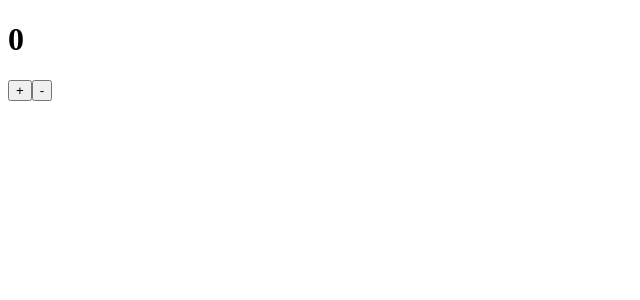
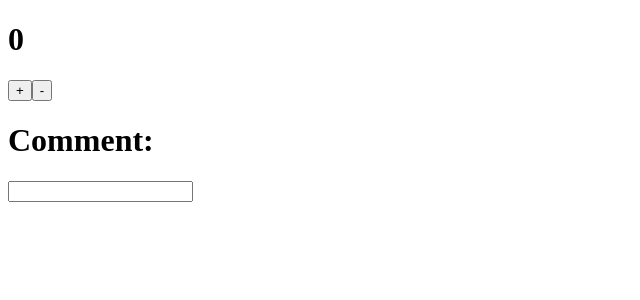
Before and after one commit to AleksandrVishniakov/Isphera-prj, a React (Create React App) app in the folder React-App/my-app/: page / in a window 1280 px wide. Shown: the top 300 px of the page, without its empty margins (0-640 px from the left). Built offline with nearby package versions, Linux system fonts and the light colour scheme.

Commit message:
added jsx component

```diff
--- a/React-App/my-app/src/App.js
+++ b/React-App/my-app/src/App.js
@@ -1,13 +1,14 @@
 import { useState } from "react";
+import AmountSelector from "./components/AmountSelector";
 
 function App() {
-  const [bet, setBet] = useState(0)
+  const [comment, setComment] = useState("")
 
   return (
     <div className="App">
-      <h1>{bet}</h1>
-      <button onClick={() => setBet(bet+1)}>+</button>
-      <button onClick={() => setBet(bet-1)}>-</button>
+      <AmountSelector/>
+      <h1>Comment: {comment}</h1>
+      <input type="text" value={comment} onChange={event => setComment(event.target.value)}></input>
     </div>
   );
 }
--- /dev/null
+++ b/React-App/my-app/src/components/AmountSelector.jsx
@@ -0,0 +1,16 @@
+import { useState } from "react";
+
+const AmountSelector = () => {
+  const [bet, setBet] = useState(0)
+
+  return (
+    <div>
+
+      <h1>{bet}</h1>
+      <button onClick={() => setBet(bet+1)}>+</button>
+      <button onClick={() => setBet(bet-1)}>-</button>
+    </div>
+  );
+}
+
+export default AmountSelector;
```
